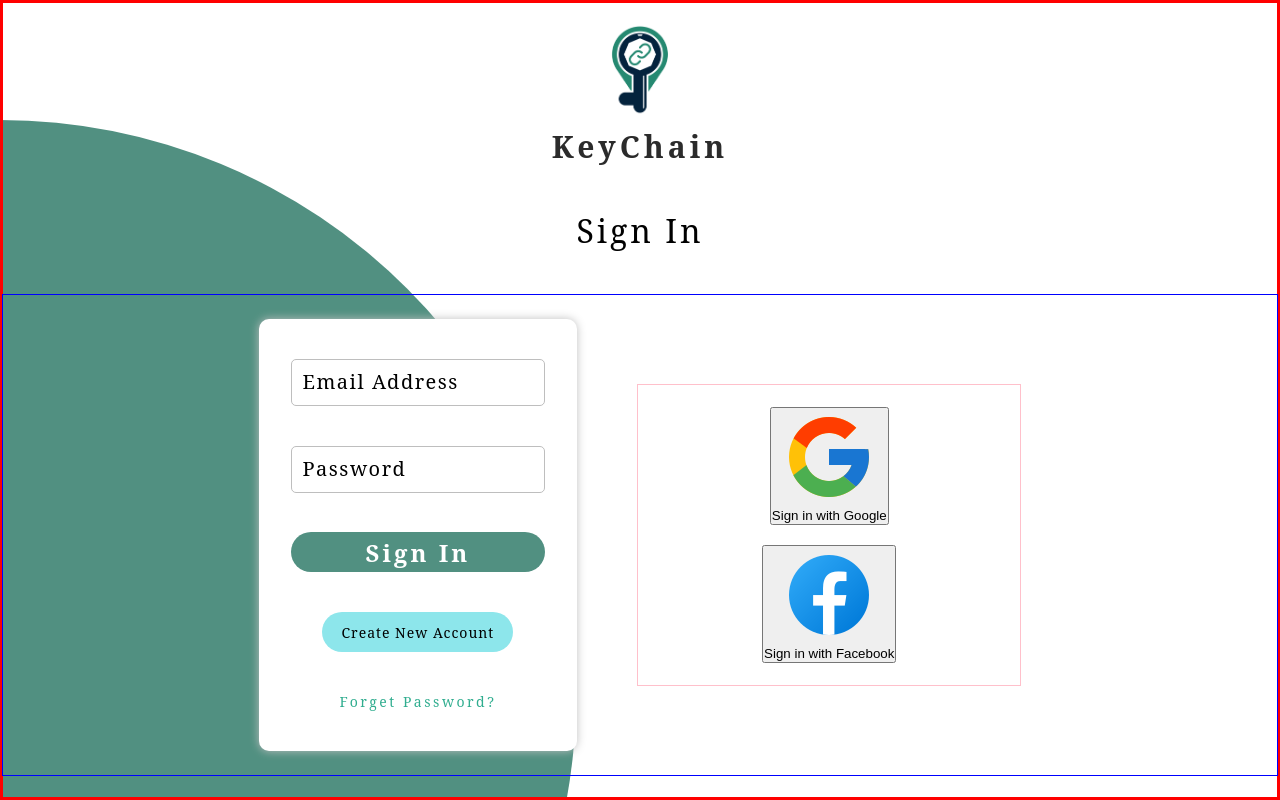
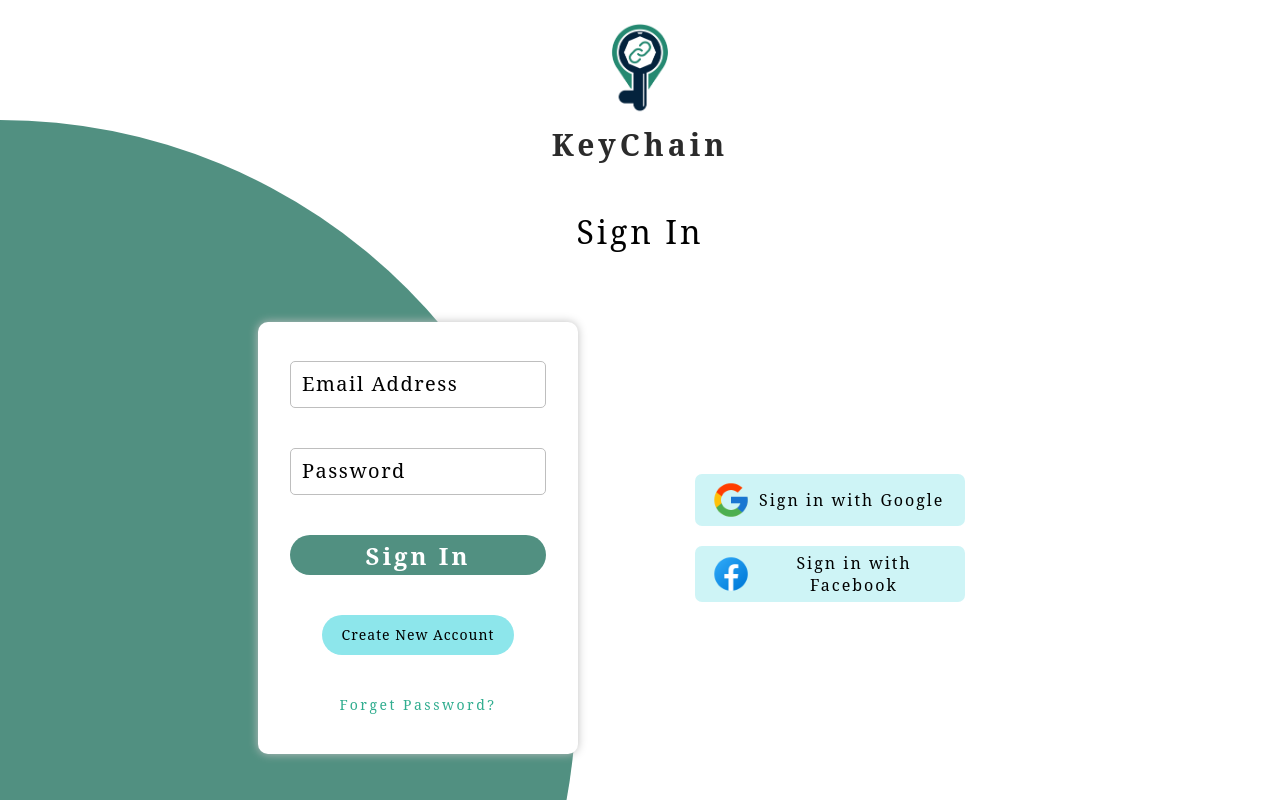
Before and after one commit to roman-ojha/keychain, a Vue app in the folder client/: page /signin in a window 1280 px wide. Built offline with nearby package versions, Linux system fonts and the light colour scheme; a web font is replaced by a local one.

Commit message:
style: completed for signin page SignInWithButton component

```diff
--- a/client/src/components/SignIn/SignInWithButton.vue
+++ b/client/src/components/SignIn/SignInWithButton.vue
@@ -22,4 +22,6 @@ export default defineComponent({
     </button>
 </template>
 
-<style scoped></style>
+<style scoped lang="scss">
+@import "../../styles/components/signin/signInWithButton.module.scss";
+</style>
--- /dev/null
+++ b/client/src/styles/components/signin/signInWithButton.module.scss
@@ -0,0 +1,32 @@
+@use "../../utils" as *;
+
+.sign-in-with-button {
+    background-color: lighten(
+        $color: get-color("secondary", 700, false),
+        $amount: 15
+    );
+    border-width: 0px;
+    cursor: pointer;
+    display: flex;
+    justify-content: flex-start;
+    align-items: center;
+    width: 270px;
+    padding: 0.3rem 0.8rem;
+    border-radius: 7px;
+    transition-duration: 300ms;
+    &:hover {
+        background-color: lighten(
+            $color: get-color("secondary", 700, false),
+            $amount: 10
+        );
+    }
+    img {
+        width: 2rem;
+    }
+    p {
+        margin-left: 0.4rem;
+        font-family: get-font("primary");
+        font-size: 0.8rem;
+        letter-spacing: 2px;
+    }
+}
--- a/client/src/styles/views/signin.module.scss
+++ b/client/src/styles/views/signin.module.scss
@@ -25,7 +25,6 @@
     .main {
         width: 100%;
         height: 100vh;
-        border: 3px solid red;
         box-sizing: border-box;
         display: flex;
         flex-direction: column;
@@ -63,7 +62,6 @@
         &__forms-container {
             width: 100%;
             height: 60vh;
-            border: 1px solid blue;
             display: flex;
             justify-content: center;
             align-items: center;
@@ -71,7 +69,6 @@
             &__sign-in-with-buttons {
                 width: 30%;
                 height: 300px;
-                border: 1px solid pink;
                 display: flex;
                 flex-direction: column;
                 justify-content: center;
```
